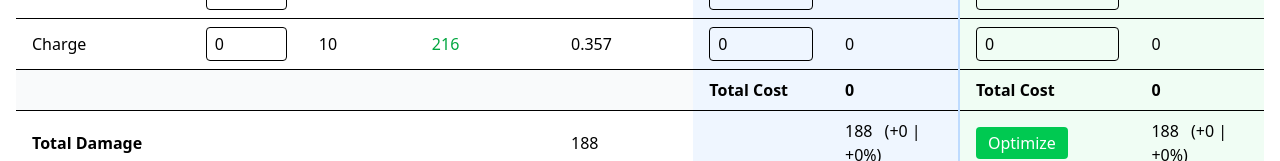
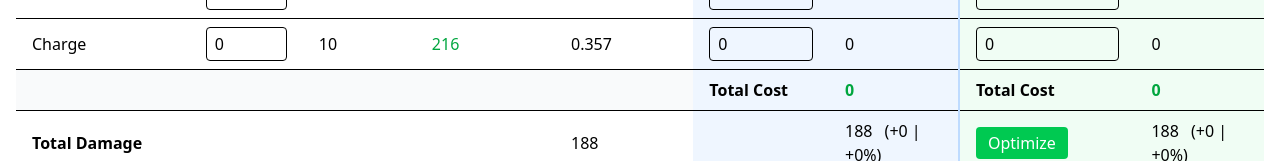
Before and after one commit to RammboNr5/fapi-multiplayer, a Vue app: page / in a window 1280 px wide. Shown: the part 592-753 px from the top of the page. Built offline with nearby package versions, Linux system fonts and the light colour scheme.

Commit message:
color total cost based on current gp

```diff
--- a/src/App.vue
+++ b/src/App.vue
@@ -710,9 +710,9 @@ function optimizeUpgrades() {
                         <tr class="border-b bg-gray-50">
                             <td colspan="5" class="px-4 py-2"></td>
                             <td class="px-4 py-2 font-bold bg-blue-50">Total Cost</td>
-                            <td class="px-4 py-2 font-bold bg-blue-50 border-r-2 border-blue-200">{{ totalUpgradeCost }}</td>
+                            <td class="px-4 py-2 font-bold bg-blue-50 border-r-2 border-blue-200" :class="{ 'text-green-600': totalUpgradeCost <= currentGp, 'text-red-500': totalUpgradeCost > currentGp }">{{ totalUpgradeCost }}</td>
                             <td class="px-4 py-2 font-bold bg-green-50">Total Cost</td>
-                            <td class="px-4 py-2 font-bold bg-green-50">{{ totalUpgradeCost2 }}</td>
+                            <td class="px-4 py-2 font-bold bg-green-50" :class="{ 'text-green-600': totalUpgradeCost2 <= currentGp, 'text-red-500': totalUpgradeCost2 > currentGp }">{{ totalUpgradeCost2 }}</td>
                         </tr>
 
                         <!-- Total Damage row -->
```
Also changed, not shown: 5 other files (tests, documents, lock files or other folders).
